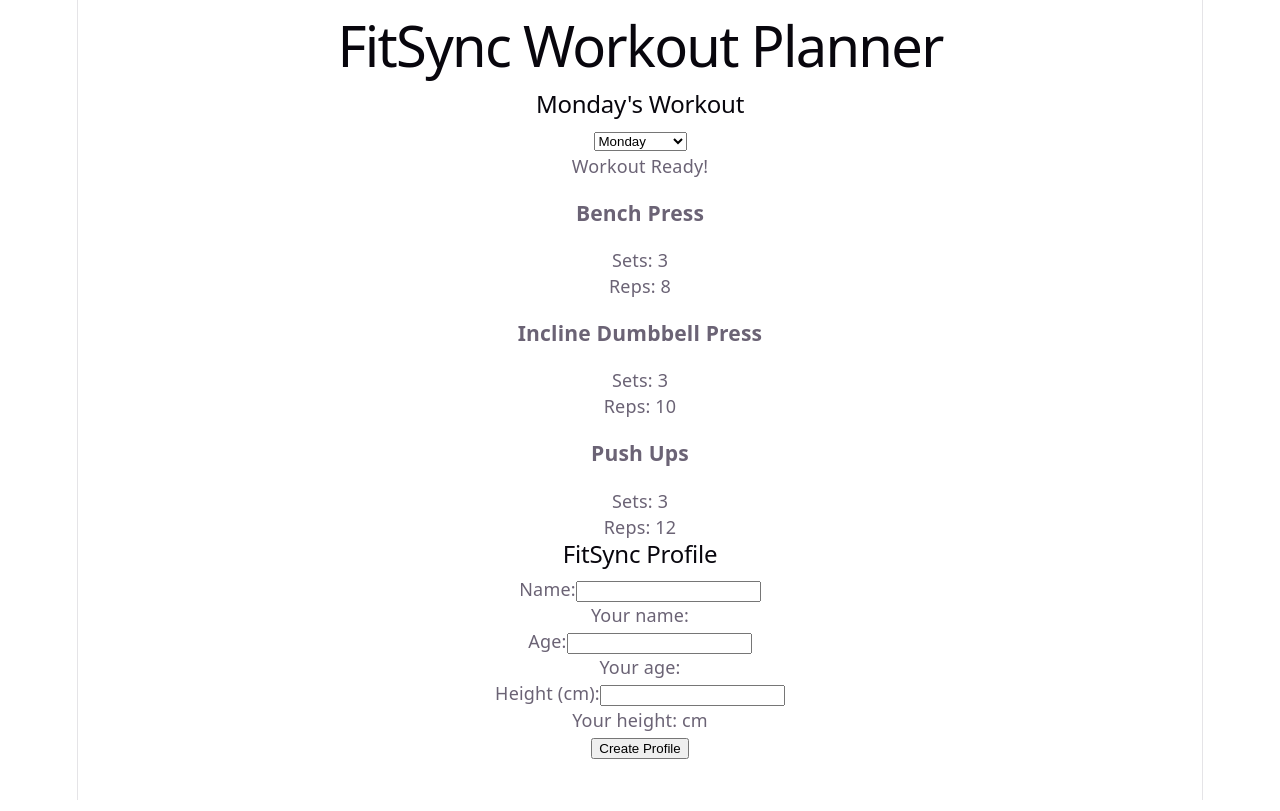
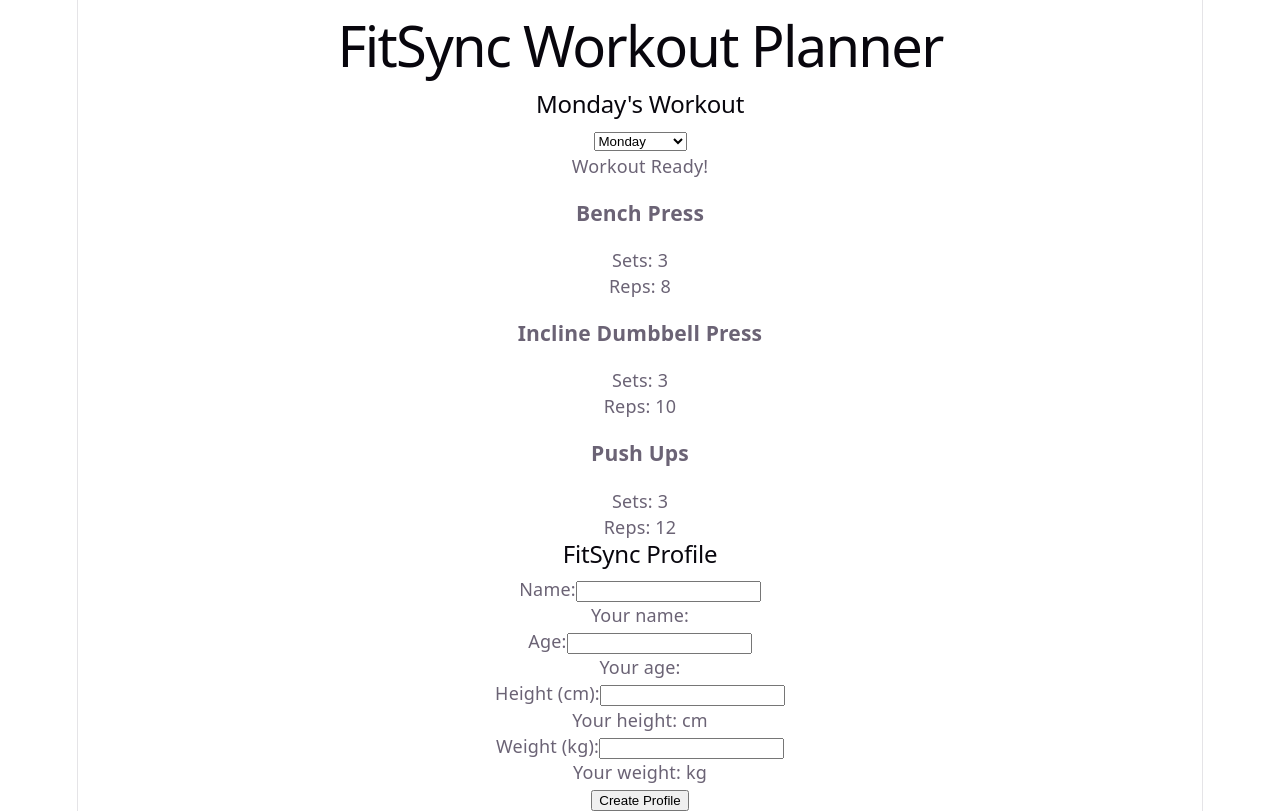
Before and after one commit to likhith992/FitSync, a React (Vite) app in the folder frontend/react-app/: page / in a window 1280 px wide. Built offline with nearby package versions, Linux system fonts and the light colour scheme.

Commit message:
changes in  react

```diff
--- a/frontend/react-app/src/ProfileForm.jsx
+++ b/frontend/react-app/src/ProfileForm.jsx
@@ -4,6 +4,7 @@ function ProfileForm() {
     const [name, setName] = useState("");
     const [age, setAge] = useState("");
     const [height, setHeight] = useState("");
+    const [weight, setWeight] = useState("");
     function handleSubmit(event) {
         event.preventDefault();
 
@@ -47,6 +48,16 @@ function ProfileForm() {
 
                 <p>Your height: {height} cm</p>
 
+                <label>Weight (kg):</label>
+
+<input
+    type="number"
+    value={weight}
+    onChange={(event) => setWeight(event.target.value)}
+/>
+
+<p>Your weight: {weight} kg</p>
+
                 <button type="submit">
                     Create Profile
                 </button>
```
